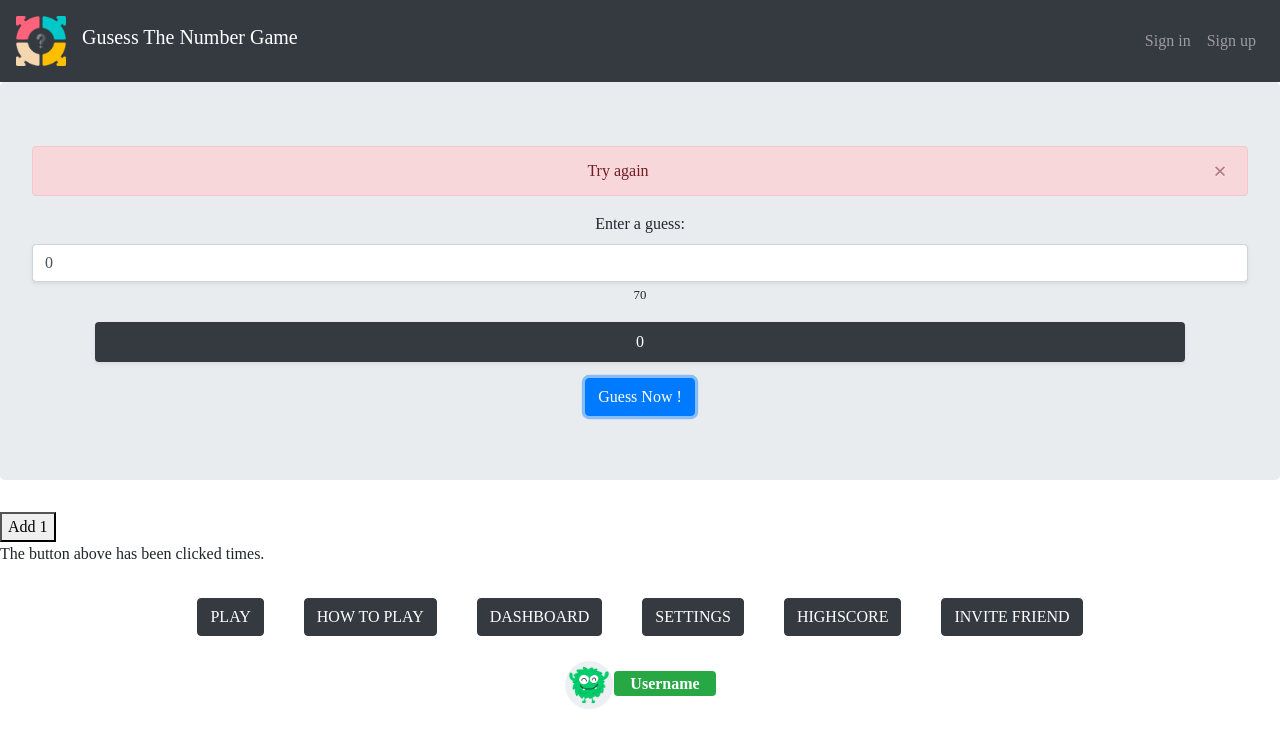
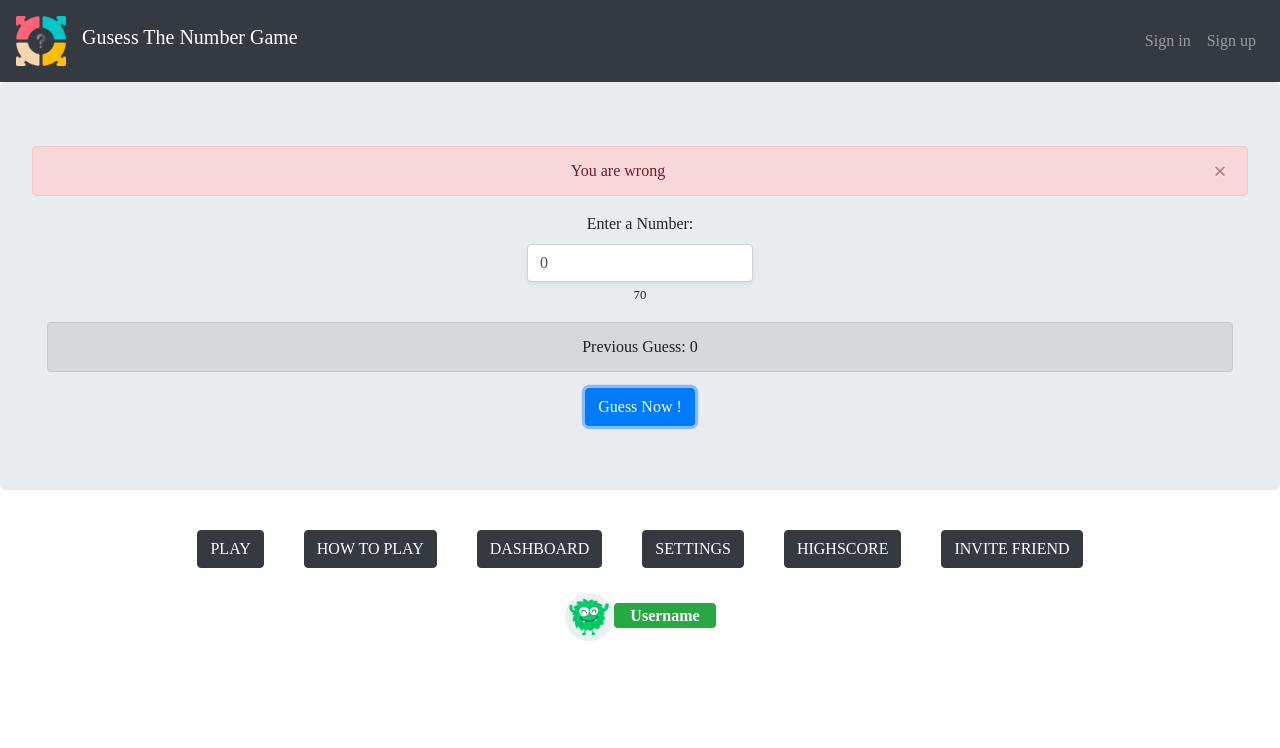
Before and after one commit to Katalyst33/vue-mpa, a Vue app: page /#/game in a window 1280 px wide. Both pictures are taken after a click on the button "Guess Now !". Shown: the top 748 px of the page. Built offline with nearby package versions, Linux system fonts and the light colour scheme.

Commit message:
show previous guess from user

```diff
--- a/src/components/GuessGame.vue
+++ b/src/components/GuessGame.vue
@@ -8,26 +8,28 @@
                     <span aria-hidden="true">&times;</span>
                 </button>
             </div>
+            <div class="d-flex justify-content-center" >
             <div class="form-group">
-                <label for="guessField">Enter a guess: </label>
-                <input v-model="guessField" type="text" id="guessField" class="form-control guessField shadow-sm">
+                <label for="guessField">Enter a Number: </label>
+                <input v-on:keyup.enter="checkGuess" v-model="guessField" type="number" id="guessField" class="form-control guessField shadow-sm">
                 <small v-text="randomNumber"></small>
+            </div>
             </div>
 
 <!--            previous guess-->
             <div class="col-12 text-center">
-            <div class="bg-dark text-white  mx-5 py-2 rounded shadow-sm">{{guessField}}</div>
+                <div v-if="guesses.show" class="alert alert-dark" role="alert">
+                    {{guesses.message }}{{guessField}}
+                </div>
+
             </div>
 
             <div class="mt-3">
-                <button @click="checkGuess" type="button" class="btn btn-primary">Guess Now !</button>
+                <button v-on:click="checkGuess"  type="button" class="btn btn-primary">Guess Now !</button>
             </div>
 
         </div>
-        <div id="example-1">
-            <button v-on:click="doStuff">Add 1</button>
-            <p>The button above has been clicked {{ counter }} times.</p>
-        </div>
+
 
     </section>
 </template>
@@ -37,13 +39,16 @@
     data () {
       return {
         guessField: null,
-        guessCount: 0,
+        guessCount: 1,
         randomNumber: 0,
         alert: {
-
           show: false,
           type: 'danger',
           message: '',
+        },
+        guesses: {
+          show:false,
+          message:'',
         }
       }
     },
@@ -51,14 +56,6 @@
       this.randomNumber = Math.floor(Math.random() * 100) + 1
     },
     methods: {
-      doStuff () {
-        alert('Did something')
-
-      },
-      GuessNow () {
-        this.alert.type = 'info'
-
-      },
 
       alertSuccess (msg = '') {
         this.alert.show = true;
@@ -72,13 +69,24 @@
         this.alert.message = msg
       },
 
+      allGuesses (msg = ''){
+        this.guesses.show = true;
+        this.guesses.message = msg
+      },
+
       checkGuess () {
         this.guessField = Number(this.guessField)
+
+        if(this.guessCount === 1){
+        this.allGuesses('Previous Guess: ')
+        }
+
         if (this.guessField === this.randomNumber) {
           return this.alertSuccess('You are correct')
+
         } else {
-           this.alertError('Try again')
-          // this,previousGuess+=
+           this.alertError('You are wrong')
+
         }
         this.guessCount++
 
@@ -87,110 +95,3 @@
   }
 
 </script>
-
-
-<!--<script>
-  export default {
-    el: '#example-1',
-    data() {
-      counter: 0
-      return {
-        message:''
-      }
-    }
-  }
-</script>-->
-<!--<script>
-let randomNumber = Math.floor(Math.random() * 100) + 1
-document.getElementById('answer').innerHTML = randomNumber
-
-const guesses = document.querySelector('.guesses')
-const lastResult = document.querySelector('.lastResult')
-const lowOrHi = document.querySelector('.lowOrHi')
-
-const guessSubmit = document.querySelector('.guessSubmit')
-const guessField = document.querySelector('.guessField')
-let guessCount = document.getElementById('.guessCount')
-
-let correctGuess = 0
-// correctGuess = document.getElementById('correctGuess');
-guessCount = 1
-
-let resetButton
-guessField.focus()
-
-// run function with enter key
-guessField.addEventListener('keyup', function (event) {
-  if (event.keyCode === 13) {
-    event.preventDefault()
-    document.getElementById('myBtn').click()
-  }
-})
-
-function checkGuess () {
-  let userGuess = Number(guessField.value)
-
-  if (guessCount === 1) {
-    guesses.textContent = 'previous guesses: '
-  }
-
-  guesses.textContent += userGuess + '  '
-
-  if (userGuess === randomNumber) {
-    // correctGuess.textContent = '60';
-    lastResult.textContent = 'congratulations! you got it!'
-    lastResult.style.backgroundColor = 'green'
-    lowOrHi.textContent = ' '
-    correctGuess += 1
-
-    setGameOver()
-  } else if (guessCount === 10) {
-    lastResult.textContent = '!!!GAME OVER !!!'
-    setGameOver()
-  } else {
-    lastResult.textContent = 'Wrong!'
-    lastResult.style.backgroundColor = 'red'
-    if (userGuess < randomNumber) {
-      lowOrHi.textContent = 'Last guess was too low!'
-    } else if (userGuess > randomNumber) {
-      lowOrHi.textContent = 'last guess was too high'
-    }
-  }
-  guessCount.textContent = guessCount
-
-  guessCount++
-  guessField.value = ' '
-  guessField.focus()
-}
-
-guessSubmit.addEventListener('click', checkGuess)
-
-function setGameOver () {
-  guessField.disabled = true
-  guessSubmit.disabled = true
-  resetButton = document.createElement('button')
-  resetButton.textContent = 'Start new game'
-  document.body.appendChild(resetButton)
-  resetButton.add('click', resetGame)
-}
-
-function resetGame () {
-  guessCount = 1
-
-  const resetParas = document.querySelectorAll('.resultParas p')
-  for (let i = 0; i < resetParas.length; i++) {
-    resetParas[i].textContent = ''
-  }
-  resetButton.parentNode.removeChild(resetButton)
-
-  guessField.disabled = false
-  guessSubmit.disabled = false
-  guessField.value = ''
-  guessField.focus()
-
-  lastResult.style.backgroundColor = 'white'
-
-  randomNumber = Math.floor(Math.random() * 100) + 1
-}
-
-</script>-->
```
